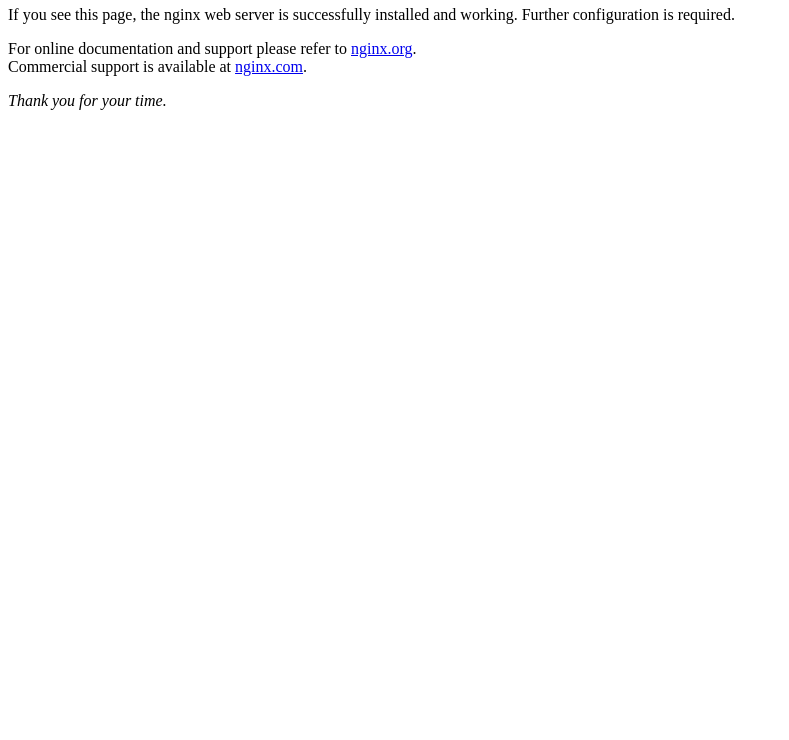
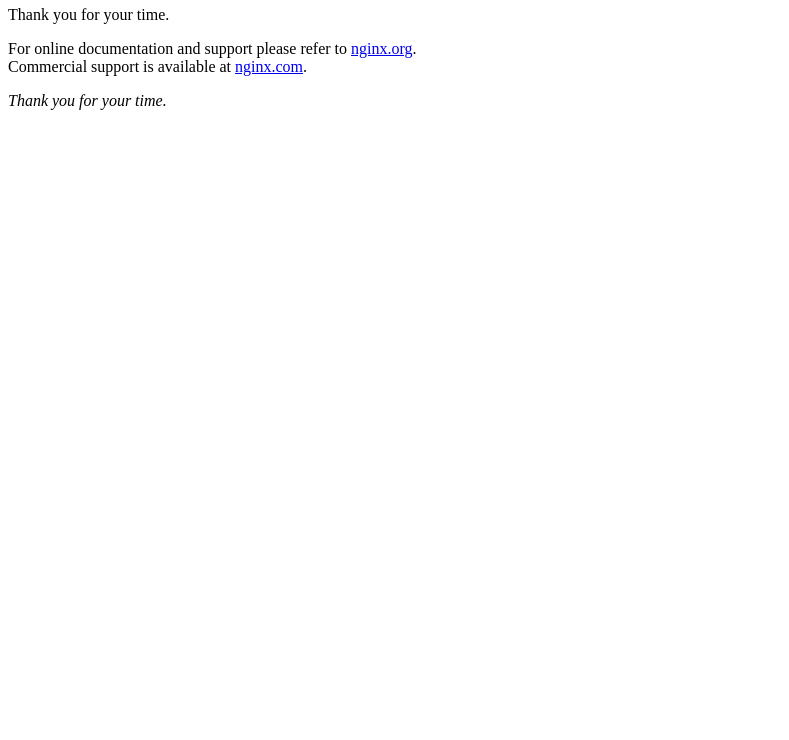
Before and after one commit to arpithakp/DevOps_learn, a plain HTML site: page index.html in a window 1280 px wide. Shown: the part 60-800 px from the top of the page, without its empty margins (0-789 px from the left). Drawn offline with Linux system fonts and the light colour scheme.

Commit message:
Update index.html

```diff
--- a/index.html
+++ b/index.html
@@ -2,8 +2,7 @@
 </head>
 <body>
 <h1>Welcome to class!!</h1>
-<p>If you see this page, the nginx web server is successfully installed and
-working. Further configuration is required.</p>
+<p>Thank you for your time.</p>
 
 <p>For online documentation and support please refer to
 <a href="http://nginx.org/">nginx.org</a>.<br/>
```
